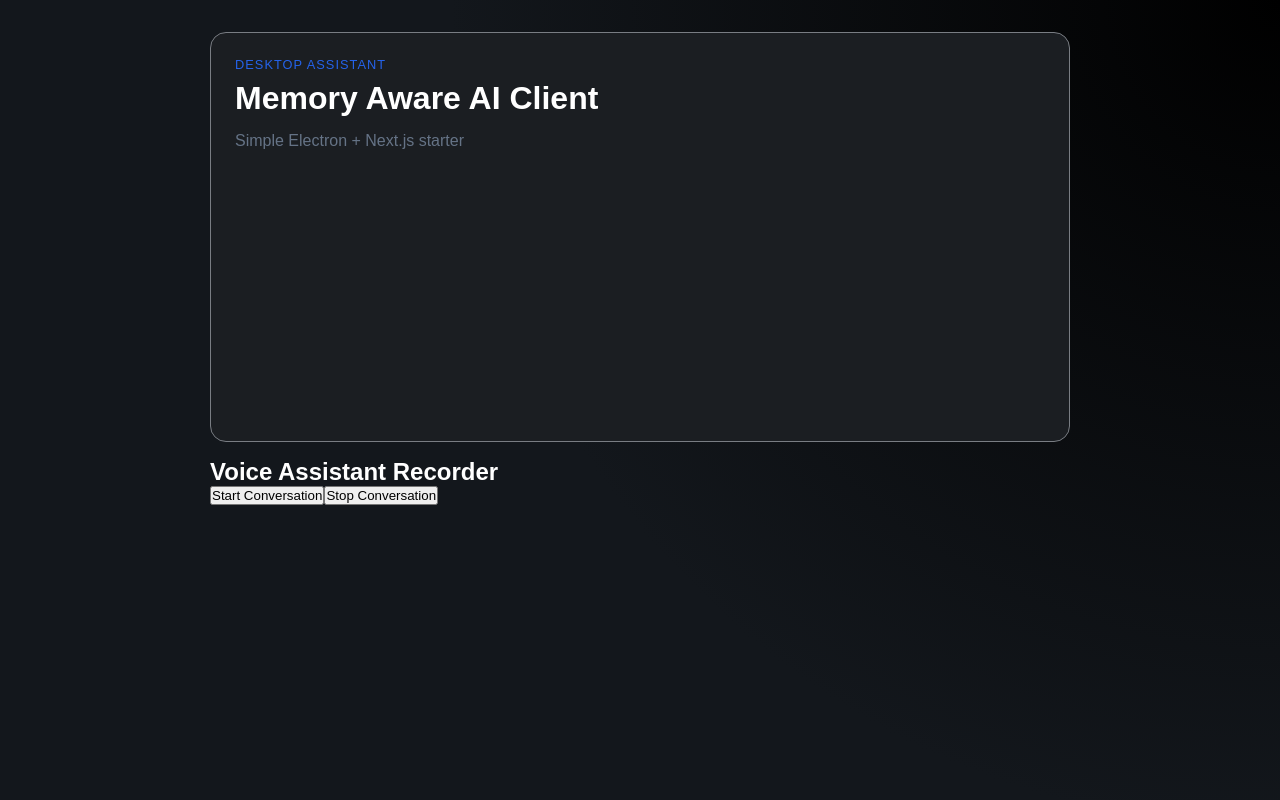
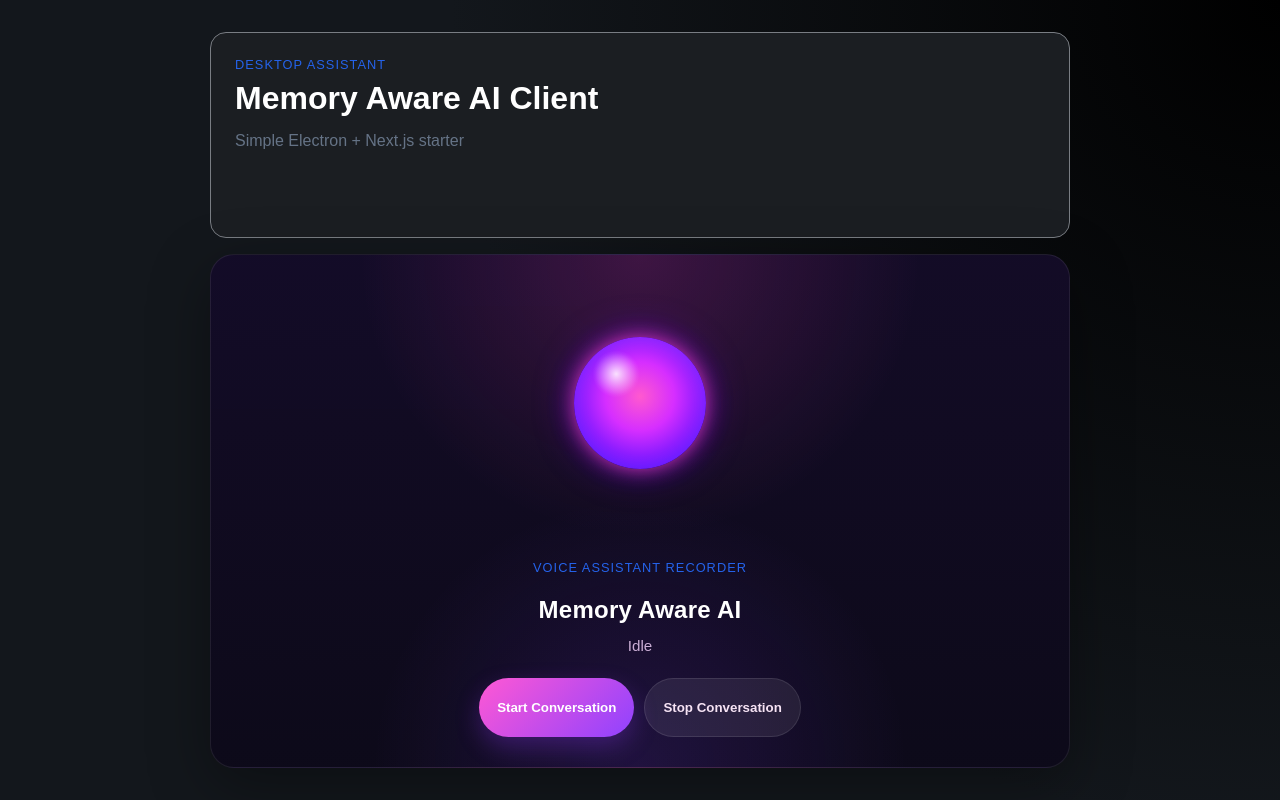
Before and after one commit to mohitdixit02/cortex-os-assistant, a Next.js app in the folder app/: page / in a window 1280 px wide. Built offline with nearby package versions, Linux system fonts and the light colour scheme; no server answers.

Commit message:
implementation: ui update - pulse

```diff
--- a/app/src/app/Home.tsx
+++ b/app/src/app/Home.tsx
@@ -2,6 +2,7 @@
 
 import { useCallback, useEffect, useMemo, useRef } from "react";
 import { useWebSocket } from "../components/socket/WebSocket";
+import styles from "./page.module.css";
 
 export default function Home() {
   const backendUrl = useMemo(() => process.env.NEXT_PUBLIC_BACKEND_URL || "http://127.0.0.1:8000", []);
@@ -9,7 +10,9 @@
     startAudioStreaming,
     stopAudioStreaming,
     attachBackendListener,
-    closeSocket
+    closeSocket,
+    isListening,
+    isSpeaking
   } = useWebSocket(backendUrl.replace(/^http/, "ws") + "/ws/stream");
 
   useEffect(() => {
@@ -23,10 +26,31 @@
   }, [backendUrl]);
 
   return (
-    <div className="p-4 border rounded-lg flex flex-col items-center gap-4">
-      <h2 className="text-xl font-bold">Voice Assistant Recorder</h2>
-      <button onClick={startAudioStreaming}>Start Conversation</button>
-      <button onClick={stopAudioStreaming}>Stop Conversation</button>
+    <div className={styles.voicePanel}>
+      <div className={styles.orbStage} aria-label="Assistant activity indicator" role="status">
+        <div className={`${styles.orbShell} ${isListening ? styles.listening : ""} ${isSpeaking ? styles.speaking : ""}`}>
+          <div className={styles.orbGlow} />
+          <div className={styles.orbCore} id="assistant-orb" />
+          <div className={styles.rippleSet} aria-hidden="true">
+            <span className={styles.ripple} />
+            <span className={styles.ripple} />
+            <span className={styles.ripple} />
+          </div>
+        </div>
+      </div>
+
+      <div className={styles.voiceTextBlock}>
+        <p className={styles.kicker}>Voice Assistant Recorder</p>
+        <h2 className={styles.voiceTitle}>Memory Aware AI</h2>
+        <p className={styles.voiceSubtitle}>
+          {isSpeaking ? "Speaking" : isListening ? "Listening" : "Idle"}
+        </p>
+      </div>
+
+      <div className={styles.voiceActions}>
+        <button className={styles.primaryButton} onClick={startAudioStreaming}>Start Conversation</button>
+        <button className={styles.secondaryButton} onClick={stopAudioStreaming}>Stop Conversation</button>
+      </div>
     </div>
   );
 }
--- a/app/src/app/page.module.css
+++ b/app/src/app/page.module.css
@@ -94,6 +94,190 @@
   height: 1px;
 }
 
+.voicePanel {
+  position: relative;
+  overflow: hidden;
+  display: grid;
+  justify-items: center;
+  gap: 18px;
+  padding: 28px 24px 30px;
+  background:
+    radial-gradient(circle at top, rgba(255, 64, 196, 0.18), transparent 42%),
+    radial-gradient(circle at bottom, rgba(132, 61, 255, 0.16), transparent 40%),
+    linear-gradient(180deg, rgba(20, 12, 40, 0.96), rgba(13, 10, 26, 0.98));
+  border: 1px solid rgba(255, 255, 255, 0.08);
+  border-radius: 24px;
+  box-shadow: 0 18px 60px rgba(0, 0, 0, 0.34);
+}
+
+.orbStage {
+  position: relative;
+  display: grid;
+  place-items: center;
+  width: 240px;
+  height: 240px;
+}
+
+.orbShell {
+  position: relative;
+  width: 132px;
+  height: 132px;
+  display: grid;
+  place-items: center;
+  border-radius: 50%;
+}
+
+.orbGlow {
+  position: absolute;
+  inset: -22px;
+  border-radius: 50%;
+  background: radial-gradient(circle, rgba(255, 72, 200, 0.26), rgba(123, 0, 255, 0.08) 58%, transparent 72%);
+  filter: blur(8px);
+  opacity: 0.8;
+}
+
+.orbCore {
+  position: absolute;
+  inset: 0;
+  border-radius: 50%;
+  background:
+    radial-gradient(circle at 32% 28%, rgba(255, 255, 255, 0.85), rgba(255, 255, 255, 0.06) 16%, transparent 18%),
+    radial-gradient(circle at 50% 45%, #ff59cf 0%, #d62eff 35%, #6a14ff 72%, #31005f 100%);
+  box-shadow:
+    0 0 18px rgba(255, 70, 200, 0.7),
+    0 0 42px rgba(123, 0, 255, 0.45),
+    inset 0 0 20px rgba(255, 255, 255, 0.08);
+  transition: transform 180ms ease, box-shadow 180ms ease;
+}
+
+.rippleSet {
+  position: absolute;
+  inset: 0;
+  display: grid;
+  place-items: center;
+  pointer-events: none;
+}
+
+.ripple {
+  position: absolute;
+  inset: 18px;
+  border-radius: 50%;
+  border: 1px solid rgba(255, 122, 220, 0.36);
+  box-shadow: 0 0 24px rgba(123, 0, 255, 0.1);
+  opacity: 0;
+  transform: scale(0.78);
+}
+
+.listening .ripple {
+  animation: rippleIn 2.1s ease-in-out infinite;
+}
+
+.listening .ripple:nth-child(2) {
+  animation-delay: 0.7s;
+}
+
+.listening .ripple:nth-child(3) {
+  animation-delay: 1.4s;
+}
+
+.speaking .orbCore {
+  animation: pulseOrb 0.95s ease-in-out infinite alternate;
+}
+
+.speaking .orbGlow {
+  animation: glowBreath 0.95s ease-in-out infinite alternate;
+}
+
+.voiceTextBlock {
+  display: grid;
+  gap: 6px;
+  text-align: center;
+}
+
+.voiceTitle {
+  font-size: 1.5rem;
+  letter-spacing: 0.01em;
+  color: #ffffff;
+}
+
+.voiceSubtitle {
+  color: rgba(247, 215, 255, 0.8);
+  font-size: 0.95rem;
+}
+
+.voiceActions {
+  display: flex;
+  gap: 10px;
+  flex-wrap: wrap;
+  justify-content: center;
+}
+
+.primaryButton,
+.secondaryButton {
+  border: 0;
+  border-radius: 999px;
+  padding: 11px 18px;
+  font-weight: 700;
+  cursor: pointer;
+  transition: transform 160ms ease, box-shadow 160ms ease, opacity 160ms ease;
+}
+
+.primaryButton {
+  background: linear-gradient(135deg, #ff58d4, #8f42ff);
+  color: white;
+  box-shadow: 0 10px 24px rgba(149, 57, 255, 0.28);
+}
+
+.secondaryButton {
+  background: rgba(255, 255, 255, 0.08);
+  color: rgba(255, 235, 252, 0.96);
+  border: 1px solid rgba(255, 255, 255, 0.1);
+}
+
+.primaryButton:hover,
+.secondaryButton:hover {
+  transform: translateY(-1px);
+}
+
+.primaryButton:active,
+.secondaryButton:active {
+  transform: translateY(0);
+}
+
+@keyframes pulseOrb {
+  from {
+    transform: scale(1);
+  }
+  to {
+    transform: scale(1.14);
+  }
+}
+
+@keyframes glowBreath {
+  from {
+    opacity: 0.72;
+    filter: blur(8px);
+  }
+  to {
+    opacity: 1;
+    filter: blur(11px);
+  }
+}
+
+@keyframes rippleIn {
+  0% {
+    transform: scale(1.08);
+    opacity: 0;
+  }
+  18% {
+    opacity: 0.36;
+  }
+  100% {
+    transform: scale(0.7);
+    opacity: 0;
+  }
+}
+
 @media (max-width: 640px) {
   .page {
     padding: 16px 12px;
@@ -104,4 +288,19 @@
     border-radius: 12px;
     padding: 16px;
   }
+
+  .voicePanel {
+    padding: 20px 16px 22px;
+    border-radius: 18px;
+  }
+
+  .orbStage {
+    width: 200px;
+    height: 200px;
+  }
+
+  .orbShell {
+    width: 112px;
+    height: 112px;
+  }
 }
--- a/app/src/components/socket/WebSocket.tsx
+++ b/app/src/components/socket/WebSocket.tsx
@@ -1,4 +1,4 @@
-import { useRef } from "react";
+import { useEffect, useRef, useState } from "react";
 import { useAudioManager } from "../audio/AudioManager";
 import { MicStreamRes } from "../audio/AudioInterface";
 
@@ -66,6 +66,8 @@
     }
     const socketRef = useRef<WebSocket | null>(initializeWebSocket(socketUrl, binaryType));
     const isStreamingRef = useRef(false);
+    const [isListening, setIsListening] = useState(false);
+    const [isSpeaking, setIsSpeaking] = useState(false);
     const playbackDrainTimerRef = useRef<ReturnType<typeof setTimeout> | null>(null);
     const streamPlaybackRef = useRef({
         streamId: null as number | null,
@@ -108,6 +110,8 @@
                     format?: string;
                 };
                 if (data.type === metaDataKey) {
+                    setIsSpeaking(true);
+                    setIsListening(false);
                     const isInt16 = (data.format || "f32le").toLowerCase().includes("16");
                     configAudioSpec({
                         codec: isInt16
@@ -133,6 +137,8 @@
                 }
                 if (data.type === audioEndKey) {
                     console.log("Received audio end signal from backend");
+                    setIsSpeaking(false);
+                    setIsListening(isStreamingRef.current);
                     const now = Date.now();
                     const playbackState = streamPlaybackRef.current;
                     const totalDurationMs = playbackState.sampleRate > 0
@@ -194,6 +200,8 @@
             }
             closeAudioPlayer();
             isStreamingRef.current = false;
+            setIsListening(false);
+            setIsSpeaking(false);
             if (socketRef.current?.readyState === WebSocket.OPEN) {
                 socketRef.current.send(JSON.stringify({ type: socketEndResponse }));
             }
@@ -227,6 +235,8 @@
             }
             ws.send(JSON.stringify({ type: "start_conversation", mime: "audio/wav" }));
             isStreamingRef.current = true;
+            setIsListening(true);
+            setIsSpeaking(false);
 
             // Audio manager will handle chunks as per handlers provided
             startRecording(
@@ -244,6 +254,8 @@
         const ws = socketRef.current;
         await closeAudioPlayer();
         isStreamingRef.current = false;
+        setIsListening(false);
+        setIsSpeaking(false);
         if (ws && ws.readyState === WebSocket.OPEN) {
             ws.send(JSON.stringify({ type: "end_conversation" }));
         }
@@ -253,6 +265,8 @@
         startAudioStreaming,
         stopAudioStreaming,
         attachBackendListener,
-        closeSocket
+        closeSocket,
+        isListening,
+        isSpeaking
     }
 };
```
